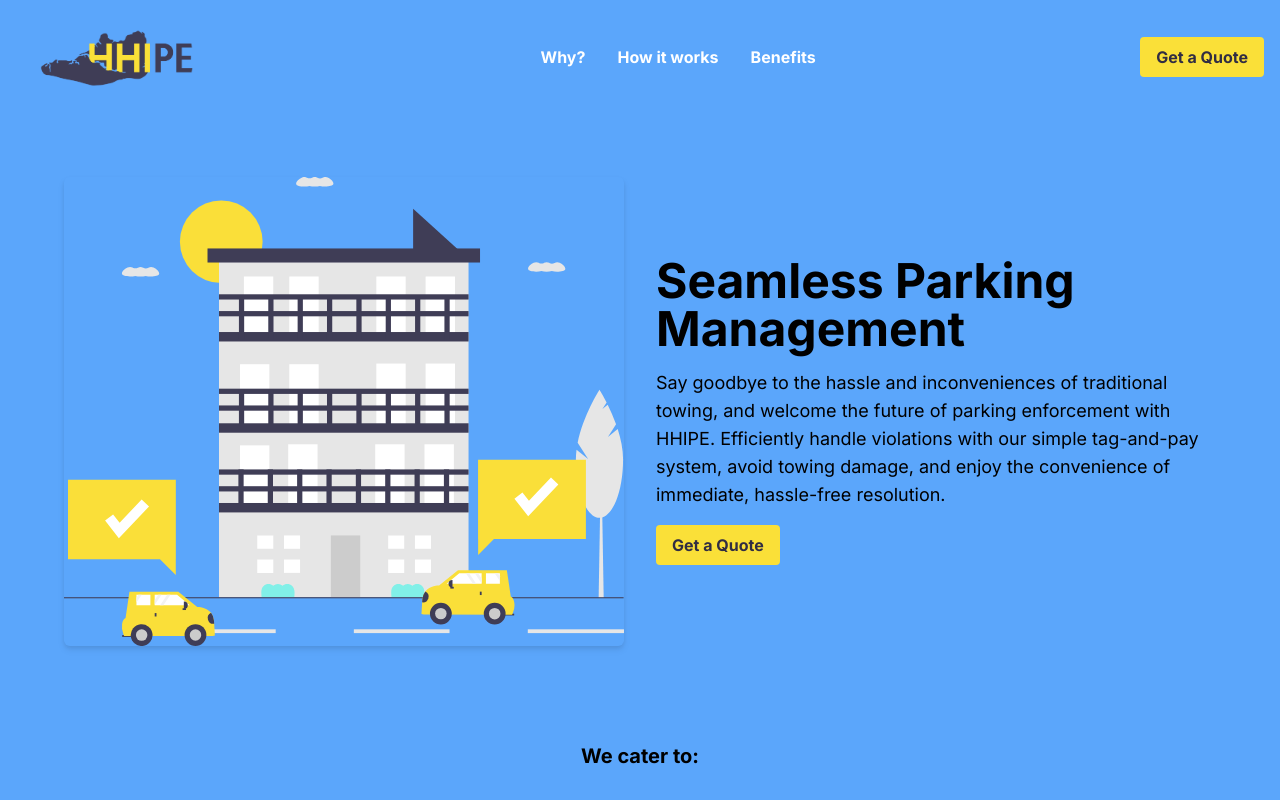
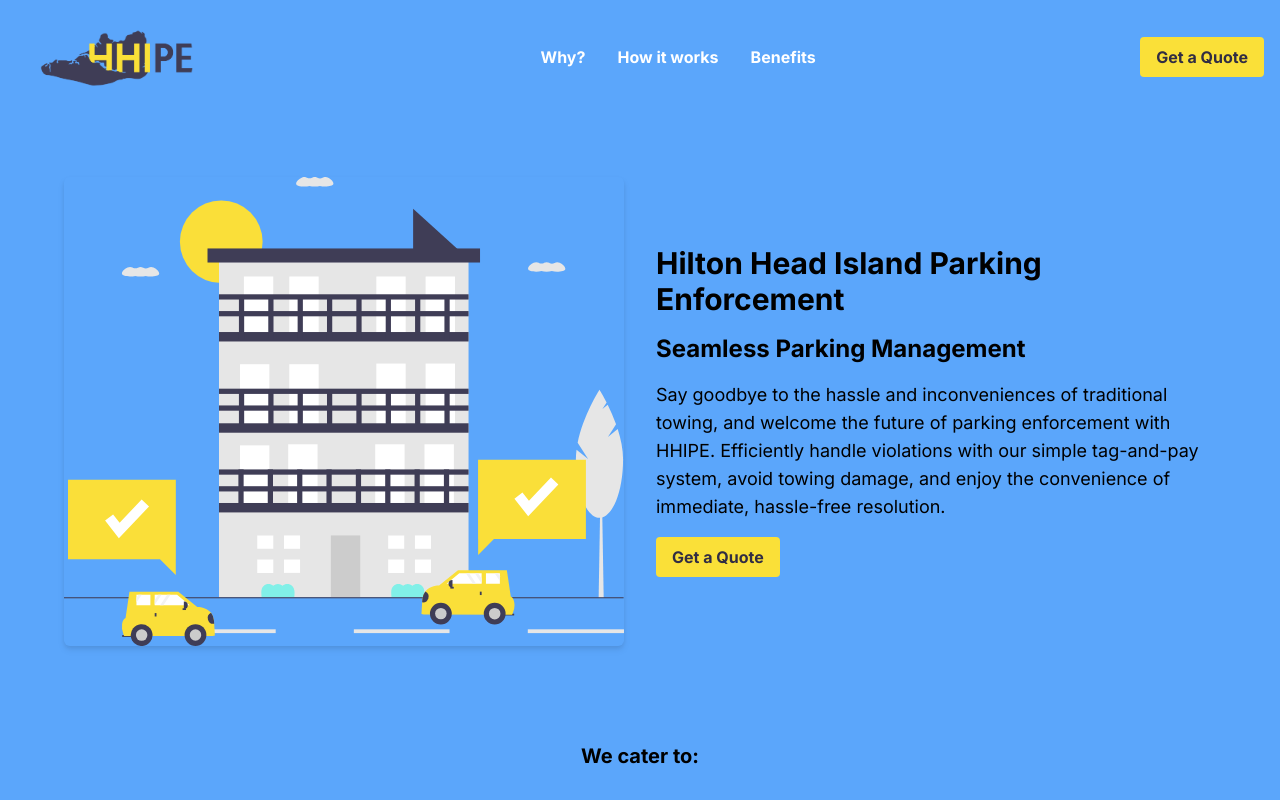
Before and after one commit to eftpmc/hhip-open-source, a Next.js app: page / in a window 1280 px wide. Shown: the top 800 px of the page. Built offline with nearby package versions, Linux system fonts and the light colour scheme.

Commit message:
add name

```diff
--- a/app/page.tsx
+++ b/app/page.tsx
@@ -51,7 +51,8 @@
             <Image src="/Hero.svg" alt="art" width={600} height={600} className="bg-blue rounded-md drop-shadow-md" />
           </div>
           <div className="md:w-1/2 p-4 flex flex-col items-start">
-            <h1 className="text-5xl font-bold mb-4">Seamless Parking Management</h1>
+          <h1 className="text-3xl font-bold mb-4">Hilton Head Island Parking Enforcement</h1>
+            <h1 className="text-2xl font-bold mb-4">Seamless Parking Management</h1>
             <p className="text-lg mb-4">Say goodbye to the hassle and inconveniences of traditional towing, and welcome the future of parking enforcement with HHIPE. Efficiently handle violations with our simple tag-and-pay system, avoid towing damage, and enjoy the convenience of immediate, hassle-free resolution.</p>
             <a className="bg-yellow text-navy font-bold py-2 px-4 rounded" href="mailto:gregg@digital-diversity.com">
             Get a Quote
```
